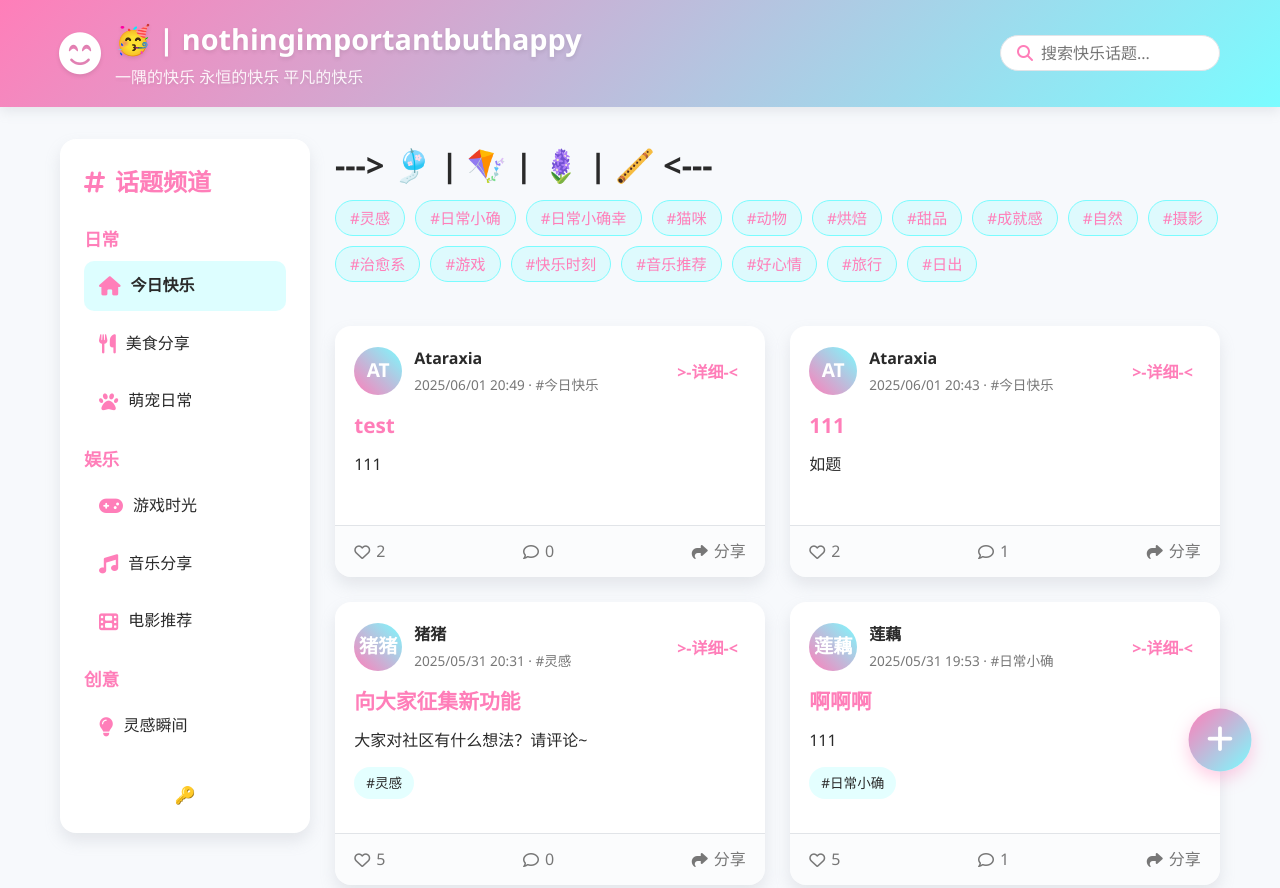
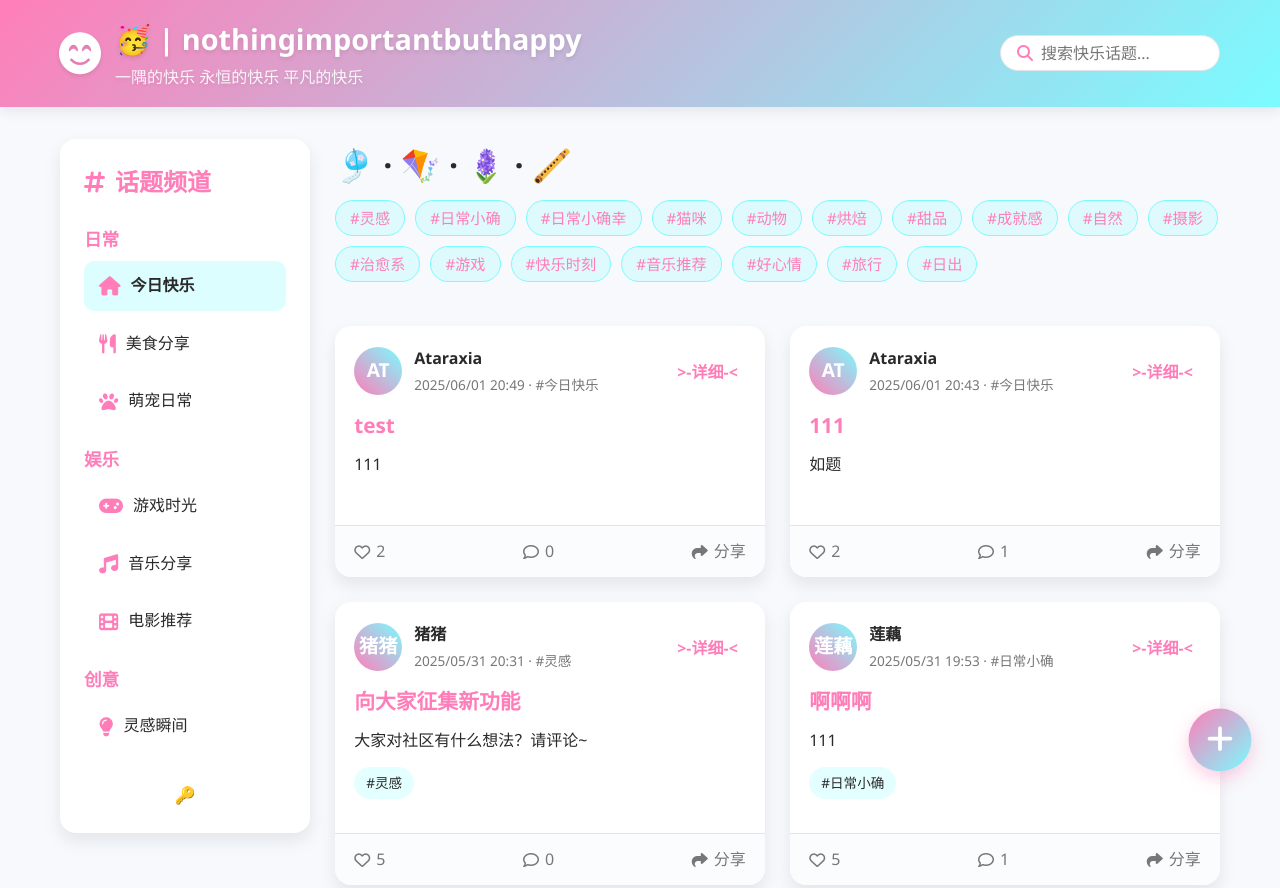
Before and after one commit to 1zhujianbang/happyblockchain, a website built with Vite: page index.html in a window 1280 px wide. Shown: the top 888 px of the page. Built offline with nearby package versions, Linux system fonts and the light colour scheme.

Commit message:
---> ## <--- error

```diff
--- a/index.html
+++ b/index.html
@@ -133,7 +133,7 @@
             </aside>
 
             <div class="posts-container">
-                <h1>---> 🎐 | 🪁 | 🪻 | 🪈 <---</h1>
+                <h1>🎐 · 🪁 · 🪻 · 🪈</h1>
                 <!-- 标签选择栏 -->
                 <div id="tag-filter-bar"></div>
                 <div id="selected-tags"></div>
```
